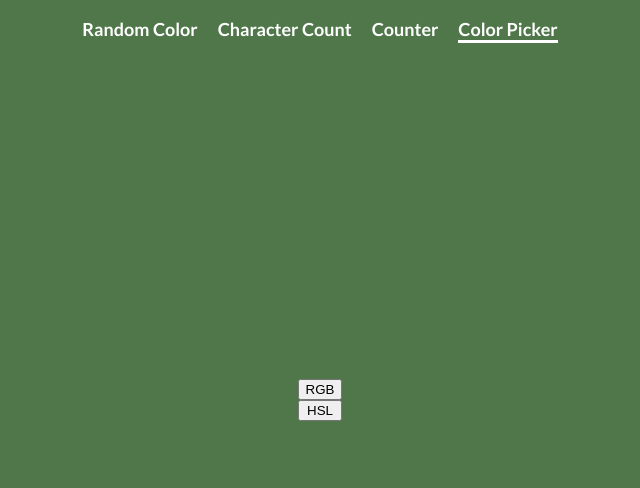
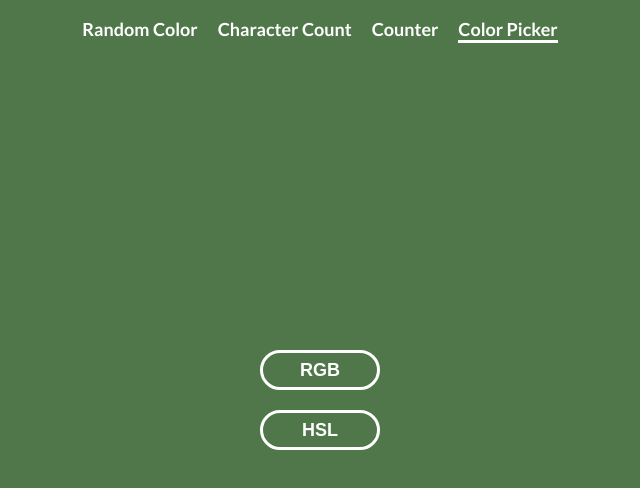
Before and after one commit to dianahime/react-playground, a React (Create React App) app: page /colorPicker in a window 1280 px wide. Shown: the top 488 px of the page, without its empty margins (320-960 px from the left). Built offline with nearby package versions, Linux system fonts and the light colour scheme.

Commit message:
Add button styling

```diff
--- a/src/components/ColorPicker.jsx
+++ b/src/components/ColorPicker.jsx
@@ -8,12 +8,22 @@ const ColorPicker = ({ color, setColor }) => {
     const [isHslOpen, setIsHslOpen] = useState(false)
 
     return (
-        < div className={style.module} >
-            <button onClick={() => setIsRgbOpen(!isRgbOpen)}>RGB</button>
+        < div
+            className={style.module}
+        >
+            <button
+                onClick={() => setIsRgbOpen(!isRgbOpen)}
+                style={{ backgroundColor: color }}
+            >RGB
+            </button>
             {isRgbOpen &&
                 <RgbColorPicker color={color} setColor={setColor} />
             }
-            <button onClick={() => setIsHslOpen(!isHslOpen)}>HSL</button>
+            <button
+                onClick={() => setIsHslOpen(!isHslOpen)}
+                style={{ backgroundColor: color }}
+            >HSL
+            </button>
             {
                 isHslOpen &&
                 <HslColorPicker color={color} setColor={setColor} />
--- a/src/components/ColorPicker.module.scss
+++ b/src/components/ColorPicker.module.scss
@@ -2,6 +2,19 @@
     display: flex;
     flex-direction: column;
     color: white;
+    width: 300px;
+    button {
+        width: 120px;
+        padding: 5px 10px;
+        border-radius: 30px;
+        border: 3px solid white;
+        color: white;
+        height: 40px;
+        font-size: large;
+        font-weight: 800;
+        margin: 10px;
+        align-self: center;
+    }
 
     [type=range] {
     -webkit-appearance: none;
```
Lines whose indentation alone changed are shown as unchanged.
